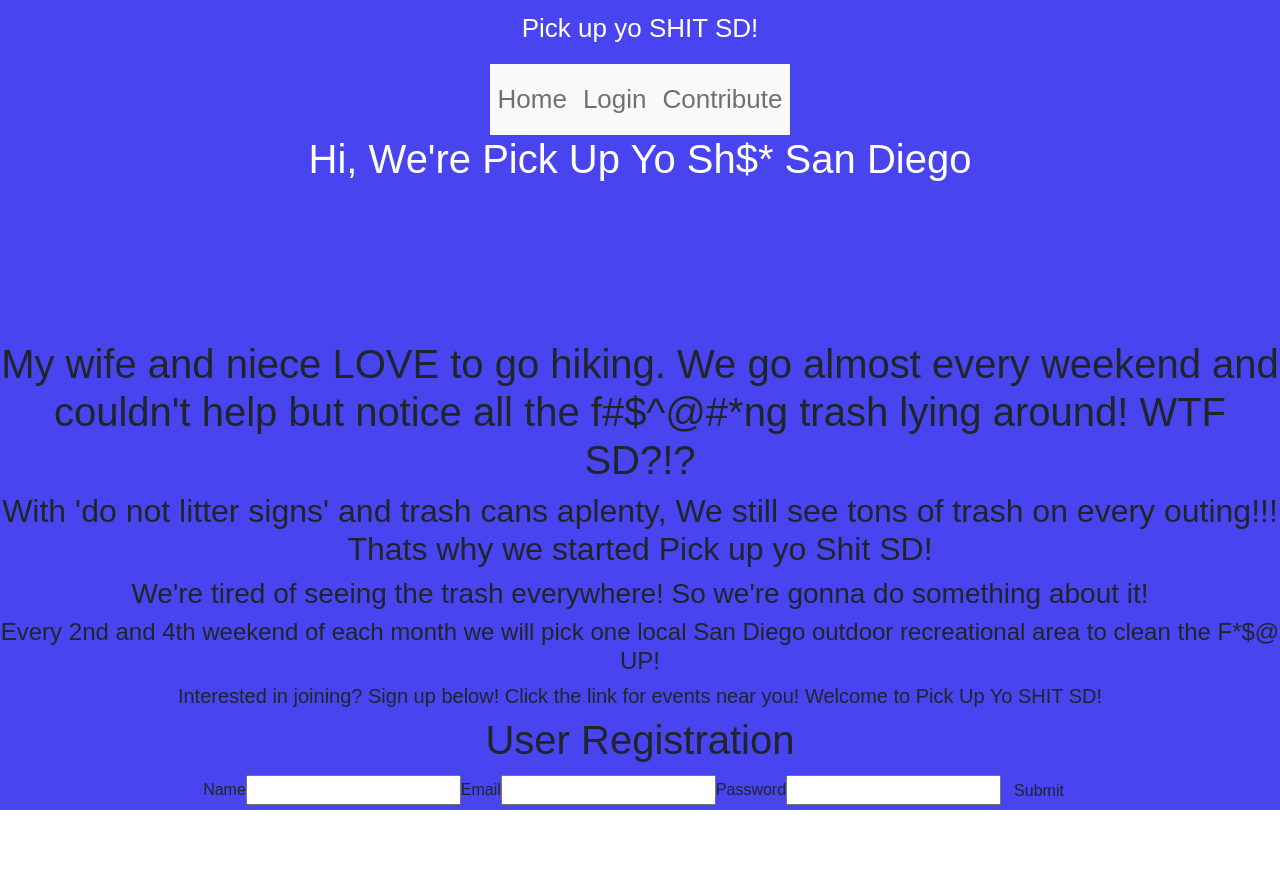
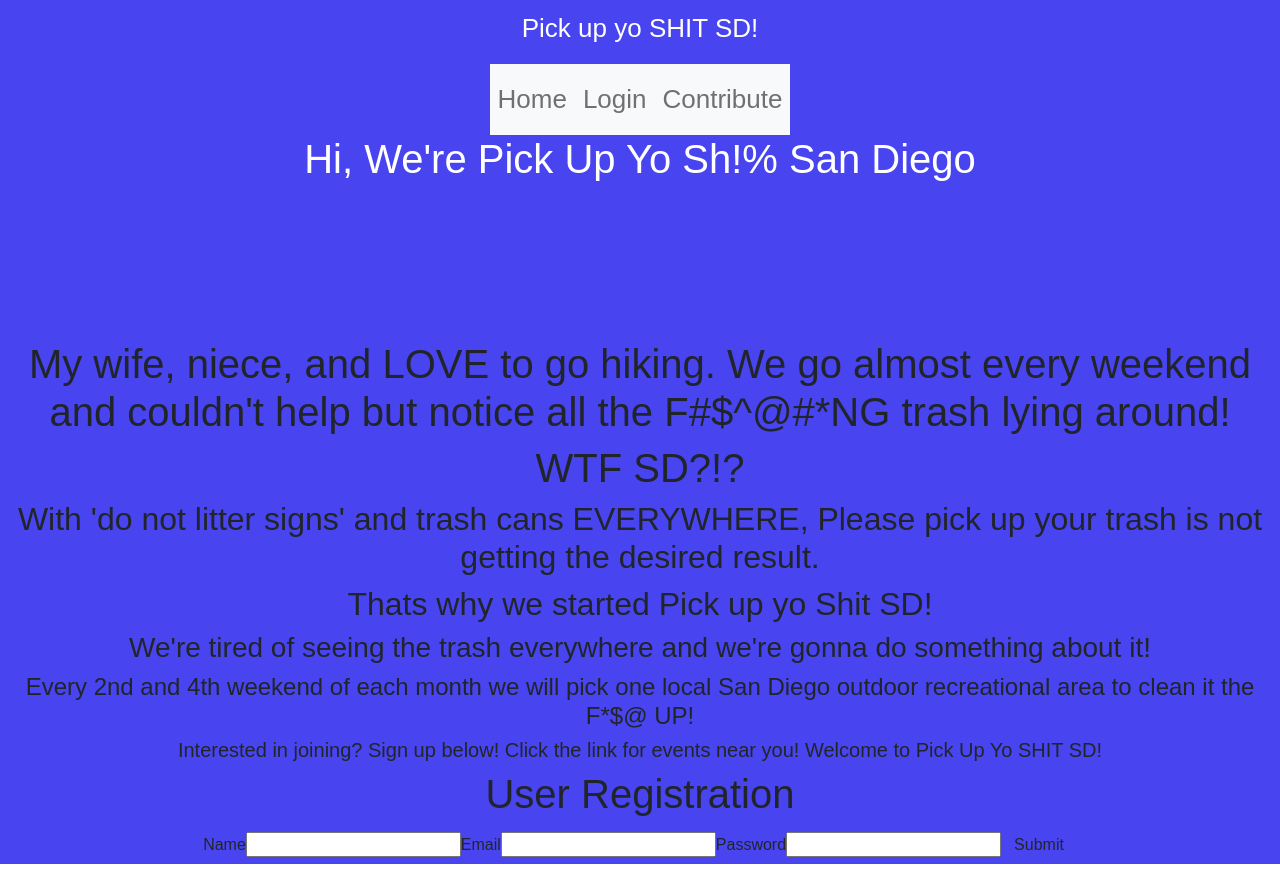
Before and after one commit to tvnames/pickUpYoShitSD, a React (Create React App) app in the folder pick-up-yo-shit-sd/: page / in a window 1280 px wide. Shown: the part 460-1332 px from the top of the page. Before the commit the page ends 1270 px from the top, so only its background shows below. Built offline with nearby package versions, Linux system fonts and the light colour scheme.

Commit message:
edited wording and structure of page

```diff
--- a/pick-up-yo-shit-sd/src/App.js
+++ b/pick-up-yo-shit-sd/src/App.js
@@ -15,31 +15,33 @@ function App() {
           <>Pick up yo SHIT SD!</>
         </p>
         <Nav />
-        <h1 strong> Hi, We're Pick Up Yo Sh$* San Diego</h1>
+        <h1> Hi, We're Pick Up Yo Sh!% San Diego</h1>
       </header>
-
       <h1>
-        My wife and niece LOVE to go hiking. We go almost every weekend and
-        couldn't help but notice all the f#$^@#*ng trash lying around! WTF SD?!?
+        My wife, niece, and LOVE to go hiking. We go almost every weekend and
+        couldn't help but notice all the F#$^@#*NG trash lying around!
       </h1>
+      <h1> WTF SD?!?</h1>
       <h2>
-        With 'do not litter signs' and trash cans aplenty, We still see tons of
-        trash on every outing!!! Thats why we started Pick up yo Shit SD!
+        With 'do not litter signs' and trash cans EVERYWHERE, Please pick up
+        your trash is not getting the desired result.
       </h2>
+      <h2>Thats why we started Pick up yo Shit SD!</h2>
       <h3>
-        We're tired of seeing the trash everywhere! So we're gonna do something
+        We're tired of seeing the trash everywhere and we're gonna do something
         about it!
       </h3>
       <h4>
         Every 2nd and 4th weekend of each month we will pick one local San Diego
-        outdoor recreational area to clean the F*$@ UP!
+        outdoor recreational area to clean it the F*$@ UP!
       </h4>
       <h5>
         Interested in joining? Sign up below! Click the link for events near
         you! Welcome to Pick Up Yo SHIT SD!
       </h5>
-
-      <Signup />
+      <h6>
+        <Signup />
+      </h6>
     </div>
   );
 }
```
